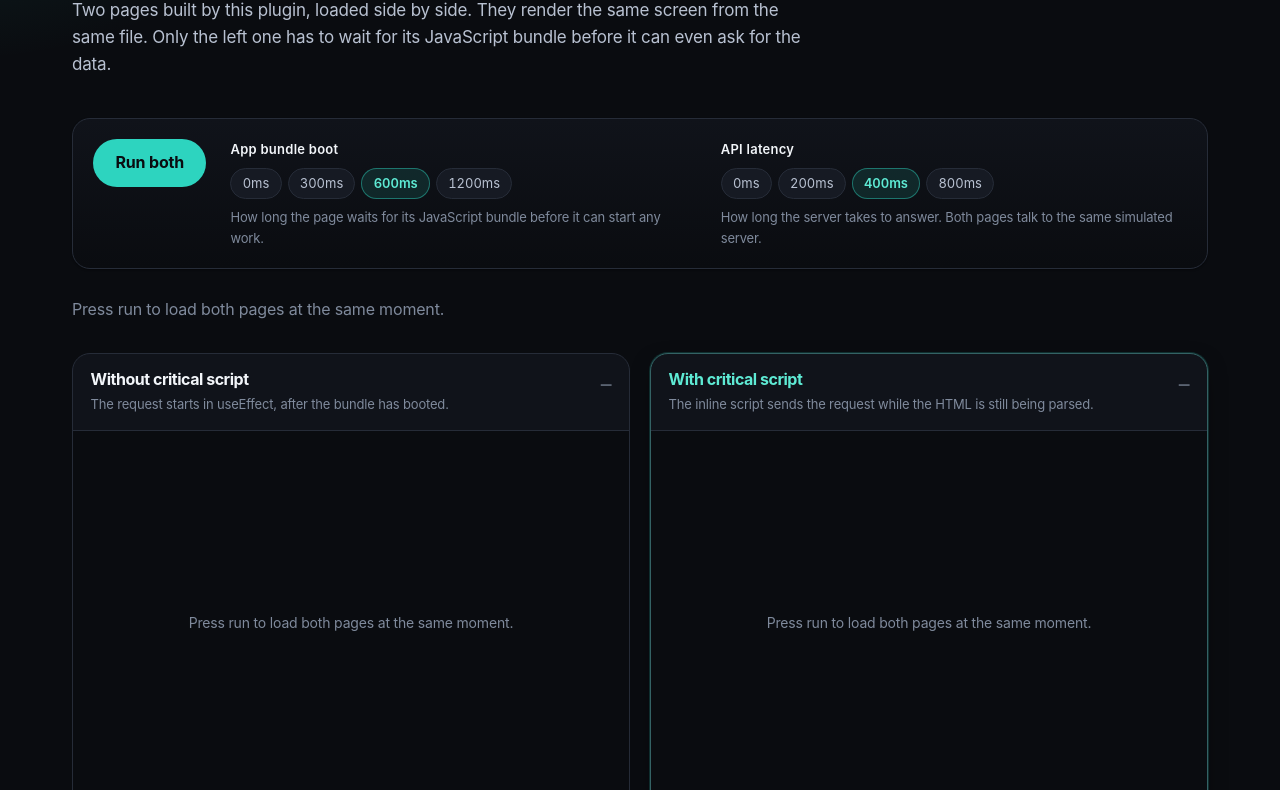
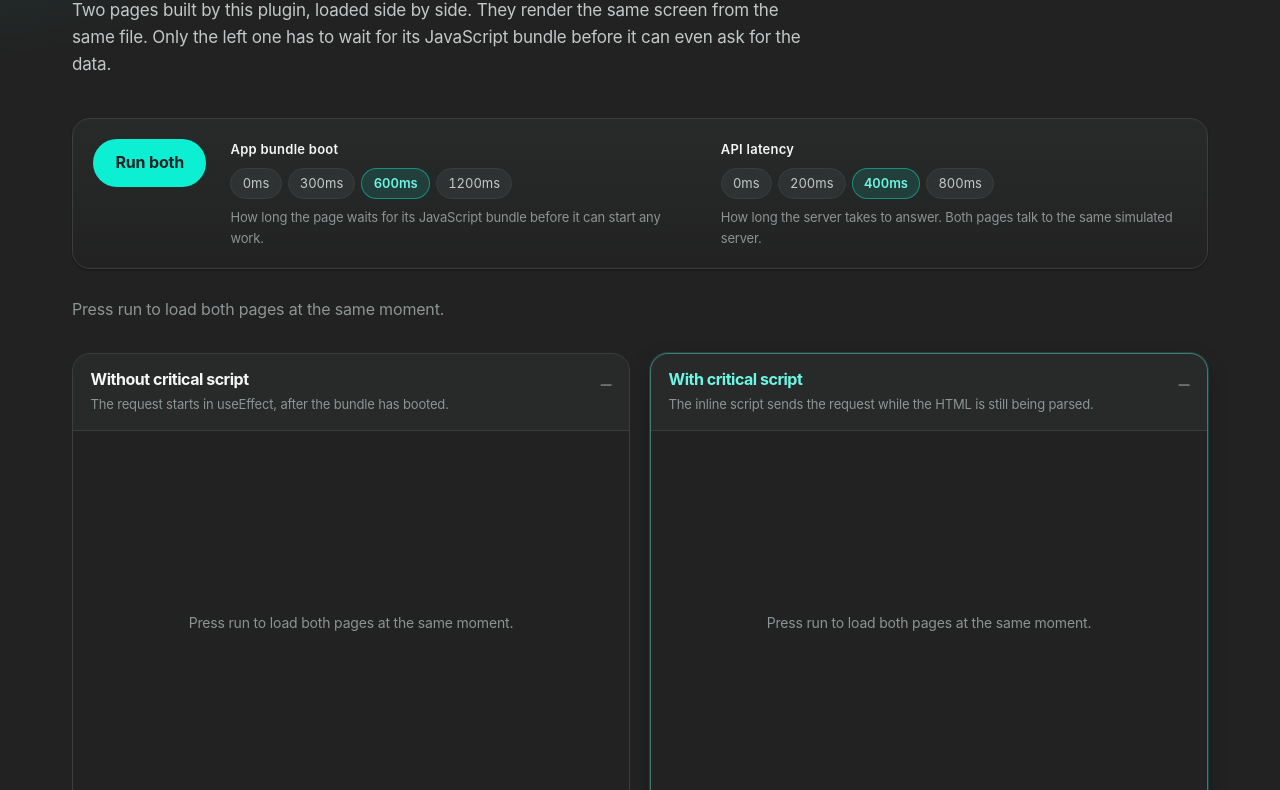
Before and after one commit to woowabros/critical-script, an Astro site in the folder docs/critical-script/: page /critical-script/en/benchmark in a window 1280 px wide. Shown: the part 183-973 px from the top of the page. Built offline with nearby package versions, Linux system fonts and the light colour scheme; Astro itself is replaced by a stand-in of ours.

Commit message:
docs: pin the site to a single dark theme with the 0CEFD3 key colour
Rebuilds the palette around #222222 surfaces and #0CEFD3 as the highlight, and
drops light mode entirely: Starlight's theme selector and theme provider are both
overridden away, so data-theme stays dark and no stored preference can switch it.
Expressive Code now ships one dark syntax theme instead of a light/dark pair.

Signed-off-by: jaehuiui <ljh9081@kaist.ac.kr>

```diff
--- a/docs/critical-script/astro.config.ts
+++ b/docs/critical-script/astro.config.ts
@@ -13,12 +13,19 @@ export default defineConfig({
   integrations: [
     react(),
     starlight({
+      components: {
+        // Dark only: no selector, and no client script that could switch to light.
+        ThemeProvider: './src/overrides/ThemeProvider.astro',
+        ThemeSelect: './src/overrides/ThemeSelect.astro',
+      },
       credits: false,
       customCss: ['./src/styles/tokens.css', './src/styles/custom.css'],
       defaultLocale: 'en',
       editLink: {
         baseUrl: `${repository}/edit/main/docs/critical-script/`,
       },
+      // A single dark code theme, so no light-mode rules ship at all.
+      expressiveCode: { themes: ['github-dark'] },
       favicon: '/favicon.svg',
       head: [
         { attrs: { content: `${site}${base}og.png`, property: 'og:image' }, tag: 'meta' },
--- /dev/null
+++ b/docs/critical-script/src/overrides/ThemeProvider.astro
@@ -0,0 +1,5 @@
+---
+// Replaces Starlight's theme provider, which would otherwise read a stored
+// preference and switch `data-theme` to light on the client. Starlight already
+// renders `data-theme="dark"` on <html>, so dropping the script pins it there.
+---
--- /dev/null
+++ b/docs/critical-script/src/overrides/ThemeSelect.astro
@@ -0,0 +1,4 @@
+---
+// The site is dark only, so Starlight's light/dark selector is removed.
+// See src/styles/tokens.css for the single palette.
+---
--- a/docs/critical-script/src/styles/custom.css
+++ b/docs/critical-script/src/styles/custom.css
@@ -1,8 +1,12 @@
 /* Starlight theme. Maps the shared tokens onto Starlight's own variables, then
    tightens the parts of the default theme that read as dated: flat surfaces,
-   hard hairlines, cramped sidebar, and unstyled hero. */
+   hard hairlines, cramped sidebar, and unstyled hero.
 
-:root {
+   Dark only. The theme toggle and Starlight's theme provider are both overridden
+   away, so `data-theme` stays `dark` and no light-mode rule ever matches. */
+
+:root,
+:root[data-theme='light'] {
   --sl-font: var(--font-sans);
   --sl-font-mono: var(--font-mono);
 
@@ -35,10 +39,6 @@
   --sl-nav-height: 4rem;
   --sl-content-width: 48rem;
   --sl-line-height: 1.75;
-}
-
-:root[data-theme='light'] {
-  --sl-color-text-invert: #ffffff;
 }
 
 body {
--- a/docs/critical-script/src/styles/stage.css
+++ b/docs/critical-script/src/styles/stage.css
@@ -7,7 +7,7 @@
 }
 
 html {
-  color-scheme: dark light;
+  color-scheme: dark;
 }
 
 body {
--- a/docs/critical-script/src/styles/tokens.css
+++ b/docs/critical-script/src/styles/tokens.css
@@ -1,7 +1,12 @@
 /* Shared design tokens. Loaded by Starlight pages and by the standalone benchmark page,
-   so both surfaces share one palette, one type scale, and one set of radii. */
+   so both surfaces share one palette, one type scale, and one set of radii.
+
+   The site is dark only. There is no light variant and no theme toggle, so every
+   token below is the single source of truth for colour. */
 
 :root {
+  color-scheme: dark;
+
   --font-sans:
     -apple-system, BlinkMacSystemFont, 'Pretendard Variable', Pretendard, 'Inter', system-ui, 'Apple SD Gothic Neo',
     'Noto Sans KR', 'Malgun Gothic', sans-serif;
@@ -14,52 +19,29 @@
 
   --ease: cubic-bezier(0.32, 0.72, 0, 1);
 
-  /* Dark is the default surface. */
-  --surface-0: #0a0c10;
-  --surface-1: #10131a;
-  --surface-2: #161a23;
-  --surface-3: #1e232e;
-  --line: #262c38;
-  --line-strong: #333b4a;
+  /* Surfaces, stepped up from the page background. */
+  --surface-0: #222222;
+  --surface-1: #282a2a;
+  --surface-2: #2f3232;
+  --surface-3: #383c3c;
+  --line: #3a3e3e;
+  --line-strong: #4d5252;
 
-  --ink-1: #f2f5f9;
-  --ink-2: #b8c1d1;
-  --ink-3: #7f8a9c;
+  --ink-1: #f4f6f6;
+  --ink-2: #c2c8c8;
+  --ink-3: #8d9494;
 
-  --brand: #2dd4bf;
-  --brand-strong: #5eead4;
-  --brand-dim: #0f766e;
-  --brand-wash: rgb(45 212 191 / 12%);
+  /* Key colour. Bright enough to read as the highlight, so it carries dark text on top. */
+  --brand: #0cefd3;
+  --brand-strong: #6df6e4;
+  --brand-dim: #0a7f72;
+  --brand-wash: rgb(12 239 211 / 12%);
+  --brand-edge: rgb(12 239 211 / 38%);
 
   --warn: #fbbf24;
   --slow: #f87171;
 
-  --shadow-sm: 0 1px 2px rgb(0 0 0 / 40%);
-  --shadow-md: 0 8px 24px -8px rgb(0 0 0 / 60%);
-  --shadow-lg: 0 24px 60px -24px rgb(0 0 0 / 70%);
+  --shadow-sm: 0 1px 2px rgb(0 0 0 / 35%);
+  --shadow-md: 0 8px 24px -8px rgb(0 0 0 / 55%);
+  --shadow-lg: 0 24px 60px -24px rgb(0 0 0 / 65%);
 }
-
-:root[data-theme='light'] {
-  --surface-0: #ffffff;
-  --surface-1: #f8fafc;
-  --surface-2: #f1f5f9;
-  --surface-3: #e8eef5;
-  --line: #e2e8f0;
-  --line-strong: #cbd5e1;
-
-  --ink-1: #0b1220;
-  --ink-2: #45536b;
-  --ink-3: #6b7a90;
-
-  --brand: #0d9488;
-  --brand-strong: #0f766e;
-  --brand-dim: #99f6e4;
-  --brand-wash: rgb(13 148 136 / 10%);
-
-  --warn: #b45309;
-  --slow: #dc2626;
-
-  --shadow-sm: 0 1px 2px rgb(15 23 42 / 8%);
-  --shadow-md: 0 8px 24px -10px rgb(15 23 42 / 18%);
-  --shadow-lg: 0 24px 60px -28px rgb(15 23 42 / 24%);
-}
```
Also changed, not shown: docs/critical-script/public/favicon.svg.
